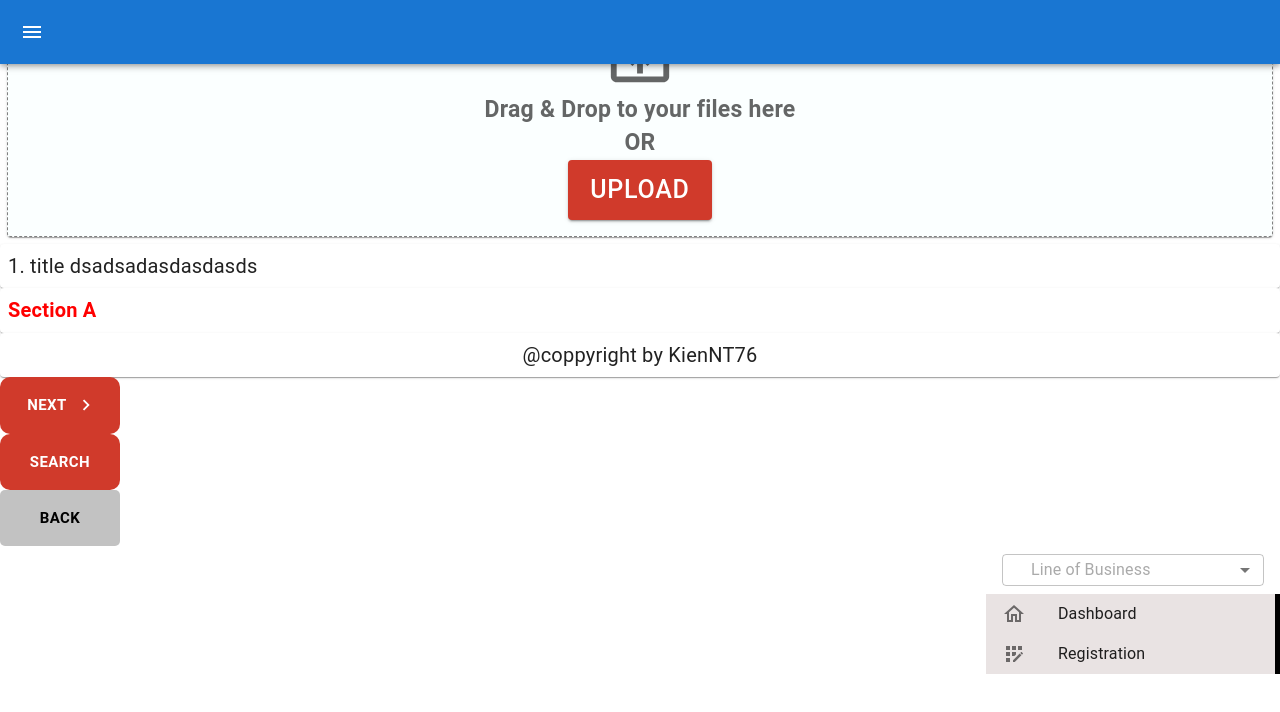
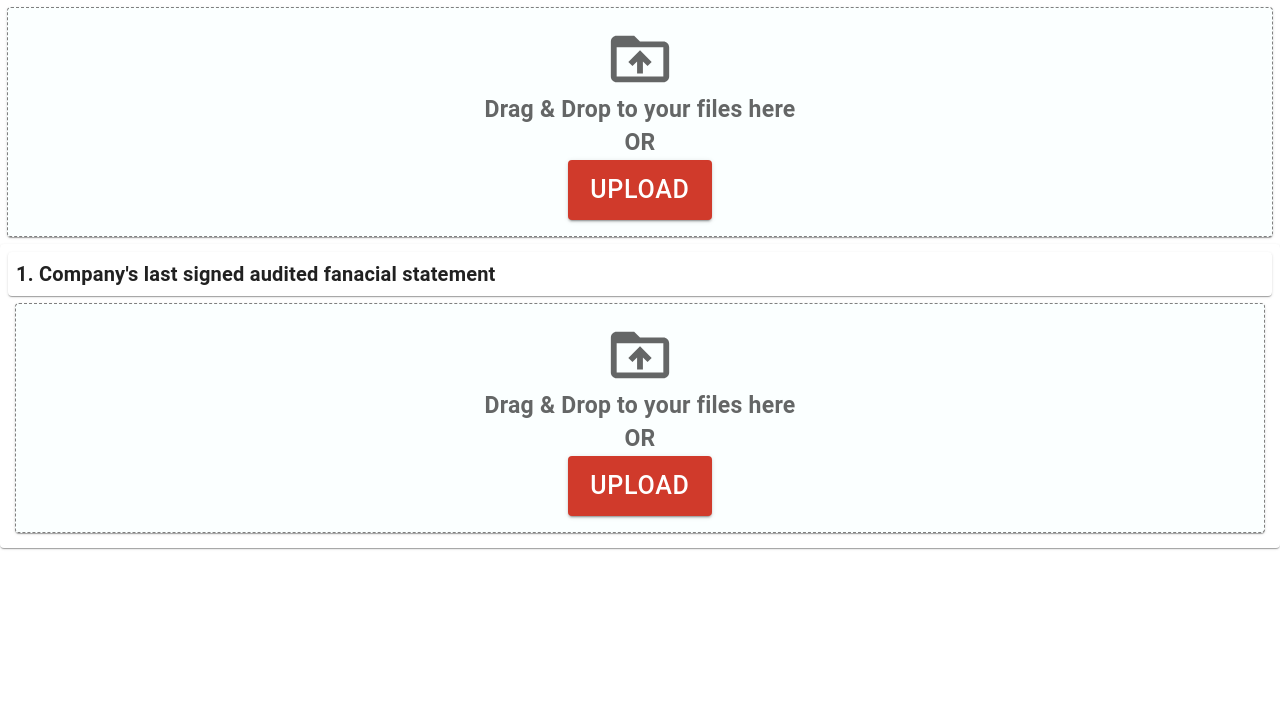
Before and after one commit to kien-ndt/mock_training_team_a, a Next.js app: page / in a window 1280 px wide. Shown: the top 712 px of the page. Built offline with nearby package versions, Linux system fonts and the light colour scheme.

Commit message:
kient76: complete attachment component

```diff
--- /dev/null
+++ b/components/modules/registration/attachments/index.tsx
@@ -0,0 +1,54 @@
+import React from "react";
+import { styled } from "@mui/material/styles";
+import Box from "@mui/material/Box";
+import Paper from "@mui/material/Paper";
+import Grid from "@mui/material/Grid";
+import UploadFile from "../../../common-components/uploadfile";
+import TitleUpload from "../common/titleUpload";
+
+type Props = {
+  title: string;
+  onChange: (e: React.ChangeEvent<HTMLInputElement>) => void;
+};
+
+/**
+ * Attachment
+ *
+ * Params:
+ * 1.title : title of attachment
+ * 2. onChange: event when upload file
+ *
+ * Example:
+ * {
+ *  <AttachMents
+        title="1. Company's last signed audited fanacial statement"
+        onChange={(e: React.ChangeEvent<HTMLInputElement>): void =>
+          setState(e.target.value)
+    }
+    />
+ * }
+ */
+const AttachMents: React.FC<Props> = ({ title, onChange }) => {
+  // CSS for content of Item
+  const Item = styled(Paper)(({ theme }) => ({
+    ...theme.typography.body2,
+    padding: theme.spacing(1),
+    textAlign: "center",
+    color: theme.palette.text.secondary,
+  }));
+
+  return (
+    <Box sx={{ flexGrow: 1 }}>
+      <Grid container spacing={2}>
+        <Grid item xs={12} md={12}>
+          <Item>
+            <TitleUpload content={title} fontWeight="bold" />
+            <UploadFile onChange={onChange} />
+          </Item>
+        </Grid>
+      </Grid>
+    </Box>
+  );
+};
+
+export default AttachMents;
--- a/pages/index.tsx
+++ b/pages/index.tsx
@@ -7,6 +7,7 @@ import TitleUpload from "../components/modules/registration/common/titleUpload";
 import Footer from "../components/layout/footer";
 import ButtonUI from "../components/common-components/button";
 import PersistentDrawerLeft from "../components/layout/sidebar/sidebar";
+import AttachMents from "../components/modules/registration/attachments";
 const Home: NextPage = () => {
   const [state, setState] = useState("");
   useEffect(() => {
@@ -24,31 +25,12 @@ const Home: NextPage = () => {
           setState(e.target.value)
         }
       />
-      <TitleUpload content="1. title dsadsadasdasdasds" />
-      <TitleUpload content="Section A" color="red" fontWeight="bold" />
-      <Footer content="@coppyright by KienNT76" />
-      <ButtonUI
-        name="next"
-        size="large"
-        padding="15px"
-        onClick={testFunction}
-        boderRadius="10px"
+      <AttachMents
+        title="1. Company's last signed audited fanacial statement"
+        onChange={(e: React.ChangeEvent<HTMLInputElement>): void =>
+          setState(e.target.value)
+        }
       />
-      <ButtonUI
-        name="search"
-        size="large"
-        padding="15px"
-        onClick={testFunction}
-        boderRadius="10px"
-      />
-      <ButtonUI
-        name="back"
-        size="large"
-        padding="15px"
-        onClick={testFunction}
-        boderRadius="5px"
-      />
-      <PersistentDrawerLeft/>
     </div>
   );
 };
```
